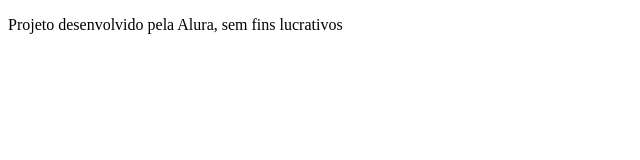
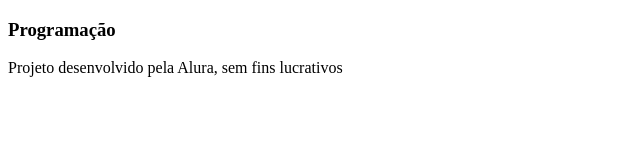
Before and after one commit to Gabiitorcatee/flashcards, a plain HTML site: page index.html in a window 1280 px wide. Shown: the whole page, without its empty margins (0-640 px from the left). Drawn offline with Linux system fonts and the light colour scheme.

Commit message:
confusion on the divs

```diff
--- a/index.html
+++ b/index.html
@@ -8,7 +8,11 @@
 <body>
     <main>
         <section id="container">
-            <article class="cartao"></article>
+            <article class="cartao">
+                <div class="cartao__conteudo">
+                    <h3>Programação</h3>
+                </div>
+            </article>
         </section>
     </main>
 
```
